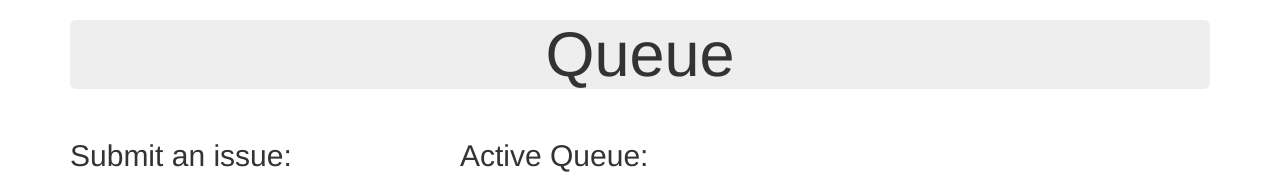
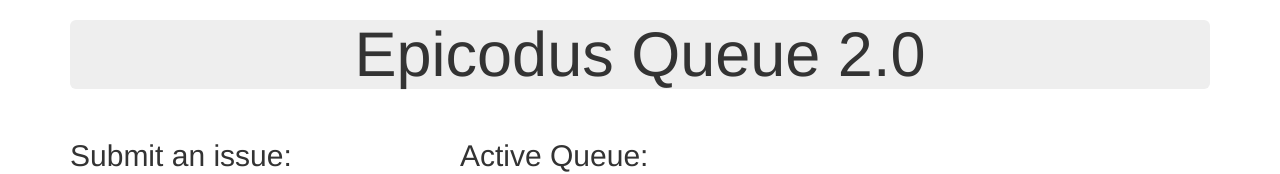
Before and after one commit to pizzimenti/gamified-queue, a plain HTML site: page index.html in a window 1280 px wide. Shown: the top 174 px of the page. Drawn offline with nearby package versions, Linux system fonts and the light colour scheme.

Commit message:
change page header and title

```diff
--- a/index.html
+++ b/index.html
@@ -7,12 +7,12 @@
     <script type="text/javascript" src="js/jquery-1.12.0.js"></script>
     <script type="text/javascript" src="js/scripts.js"></script>
     <script src="http://maxcdn.bootstrapcdn.com/bootstrap/3.3.5/js/bootstrap.min.js"></script>
-    <title>Epicodus Queue</title>
+    <title>Queue</title>
   </head>
   <body>
     <div class="container">
       <div class="jumbotron">
-          <h1>Queue</h1>
+          <h1>Epicodus Queue 2.0</h1>
       </div>
       <div class="row">
         <div id="submit-column" class="col-md-4 hidden-xs">
```
